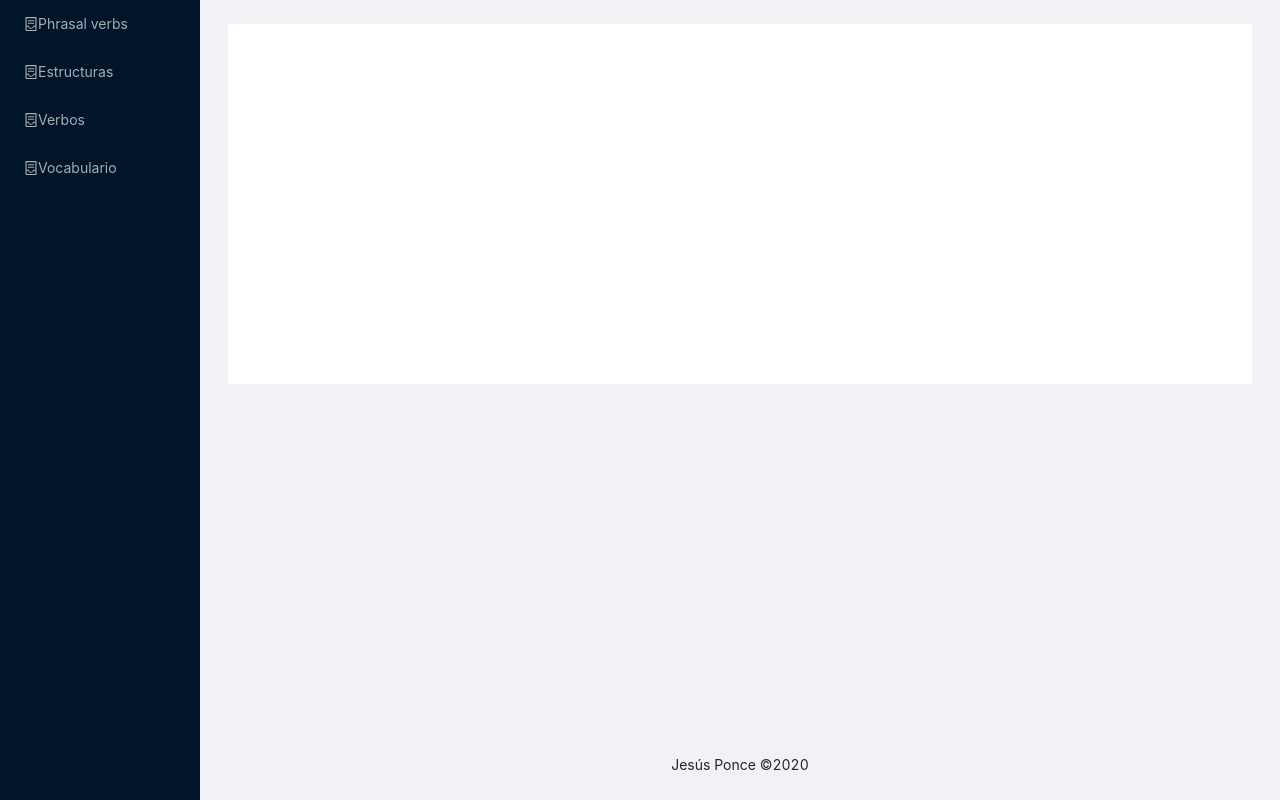
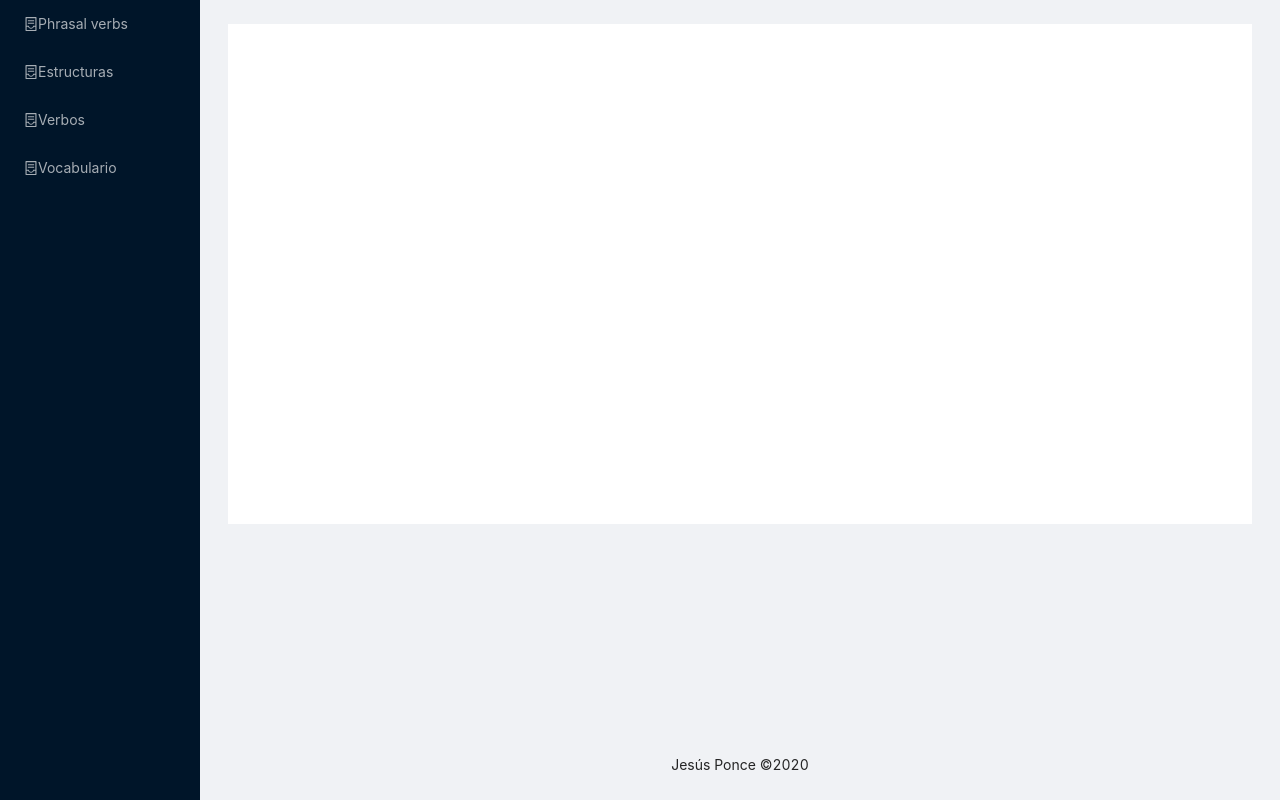
Before and after one commit to JesusEmmanuelPonce/english-front, a React (Create React App) app: page / in a window 1280 px wide. Built offline with nearby package versions, Linux system fonts and the light colour scheme.

Commit message:
new height

```diff
--- a/src/layout/layout.js
+++ b/src/layout/layout.js
@@ -35,7 +35,7 @@ const Routing = () => {
       </Sider>
       <Layout>
         <Content style={{ margin: '0 16px' }}>
-          <div className="site-layout-background layout-pb" style={{ padding: 24, minHeight: 360 }}>
+          <div className="site-layout-background layout-pb" style={{ padding: 24, minHeight: 500 }}>
             <Routes/>
           </div>
         </Content>
```
